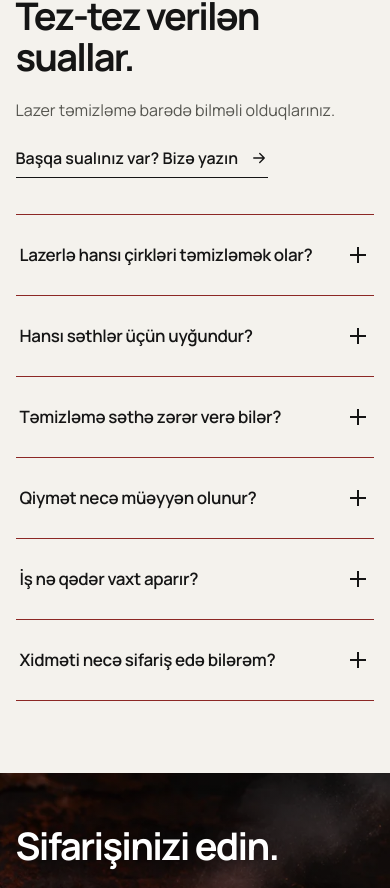
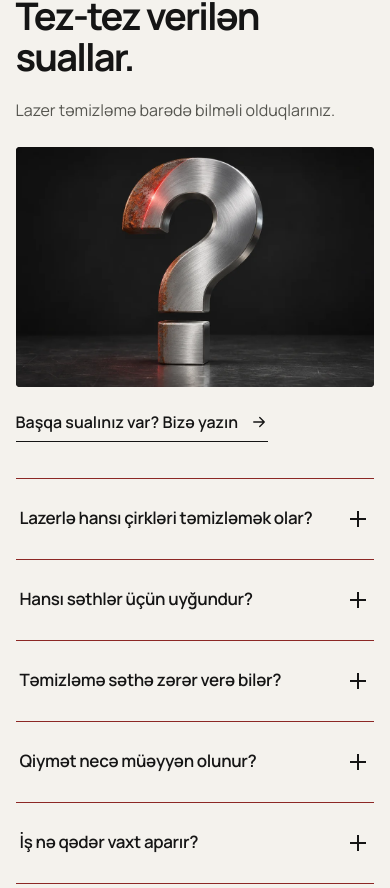
Before and after one commit to Kvseis/LaserX-Website, a Next.js app: page / in a window 390 px wide. Shown: the part 8666-9554 px from the top of the page. Built offline with nearby package versions, Linux system fonts and the light colour scheme.

Commit message:
Homepage FAQ industrial question mark visual

```diff
--- a/src/components/FaqSection.module.css
+++ b/src/components/FaqSection.module.css
@@ -2,6 +2,12 @@
 .layout { display: grid; grid-template-columns: minmax(0, .85fr) minmax(0, 1.15fr); gap: clamp(48px, 8vw, 128px); max-width: 1440px; margin-inline: auto; }
 .intro h2 { max-width: 440px; margin: 0; font-size: clamp(36px, 3.8vw, 58px); font-weight: 650; line-height: 1.08; letter-spacing: -.05em; }
 .intro > p { max-width: 340px; margin: 24px 0; color: #55554f; font-size: 17px; line-height: 1.65; }
+.visual { max-width: 440px; margin: 28px 0 20px; overflow: hidden; border-radius: 4px; background: #171717; }
+.visual img { display: block; width: 100%; height: auto; transition: transform 600ms cubic-bezier(.2,.8,.2,1); }
+@media (hover: hover) and (pointer: fine) {
+  .visual:hover img { transform: scale(1.025); }
+}
+.intro a:focus-visible, .item summary:focus-visible { outline: 2px solid var(--red); outline-offset: 5px; }
 .intro a { display: inline-flex; align-items: center; gap: 12px; padding-block: 8px; border-bottom: 1px solid currentColor; font-size: 16px; font-weight: 600; transition: color 180ms ease; }
 .intro a:hover { color: var(--red); }
 .questions { border-top: 1px solid #8c2825; }
@@ -20,9 +26,11 @@
   .layout { grid-template-columns: 1fr; gap: 36px; }
   .intro h2 { max-width: 370px; font-size: 38px; }
   .intro > p { margin-block: 20px 16px; font-size: 16px; }
+  .visual { max-width: none; margin-block: 24px 16px; }
   .item summary { min-height: 80px; gap: 16px; font-size: 17px; }
   .item > p { padding-right: 32px; }
 }
 @media (prefers-reduced-motion: reduce) {
-  .section a, .item summary, .item summary i::after { transition: none; }
+  .section a, .item summary, .item summary i::after, .visual img { transition: none; }
+  .visual:hover img { transform: none; }
 }
--- a/src/components/FaqSection.tsx
+++ b/src/components/FaqSection.tsx
@@ -1,4 +1,5 @@
 import { Manrope } from 'next/font/google';
+import Image from 'next/image';
 import type { SiteCopy } from '@/lib/messages/az';
 import { whatsapp } from '@/lib/contact';
 import styles from './FaqSection.module.css';
@@ -12,6 +13,17 @@ export default function FaqSection({ copy }: { copy: SiteCopy['faq'] }) {
       <div className={styles.intro}>
         <h2 id="faq-title">{copy.title}</h2>
         <p>{copy.intro}</p>
+        <div className={styles.visual} aria-hidden="true">
+          <Image
+            src="/images/faq-metal-question.webp"
+            alt=""
+            width={1000}
+            height={667}
+            sizes="(max-width: 760px) 92vw, 38vw"
+            data-source="illustration"
+            data-subject="metal question mark"
+          />
+        </div>
         <a href={whatsapp}>{copy.contact}<ButtonArrow /></a>
       </div>
       <div className={styles.questions}>
```
Also changed, not shown: public/images/faq-metal-question.webp (added).
